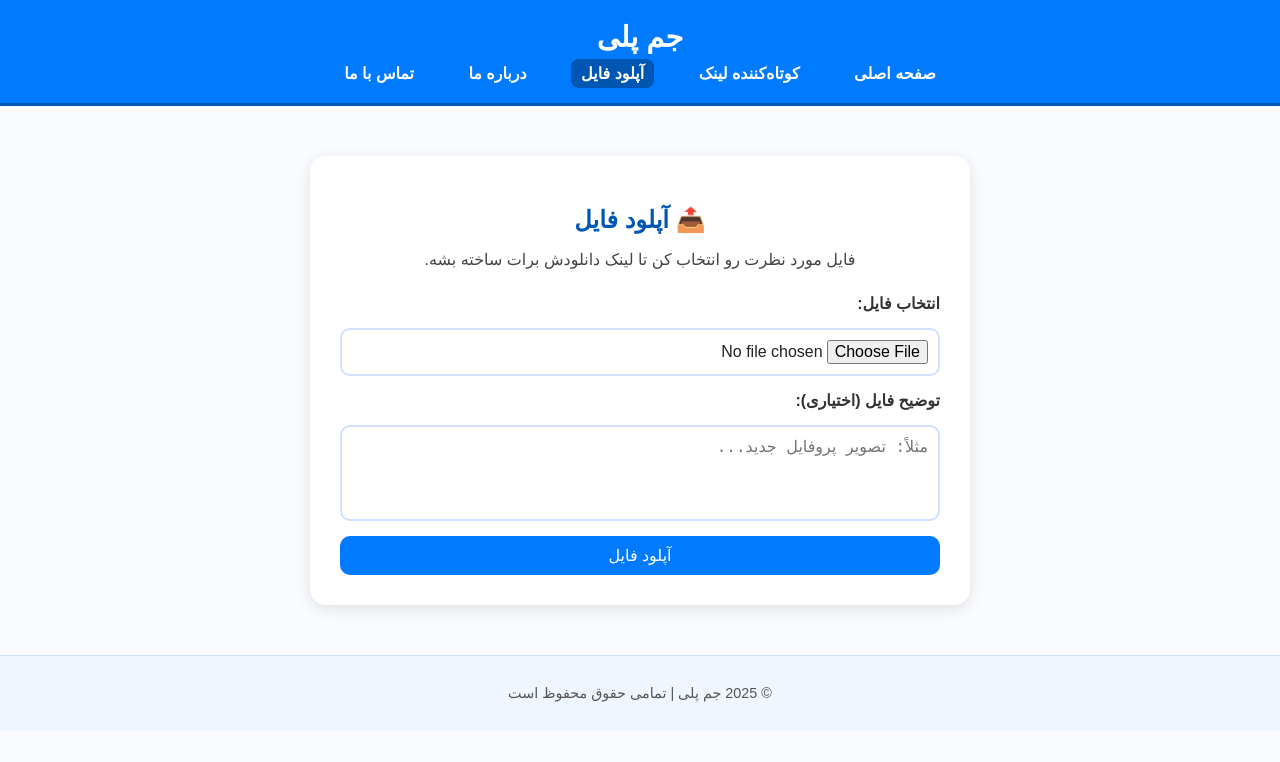
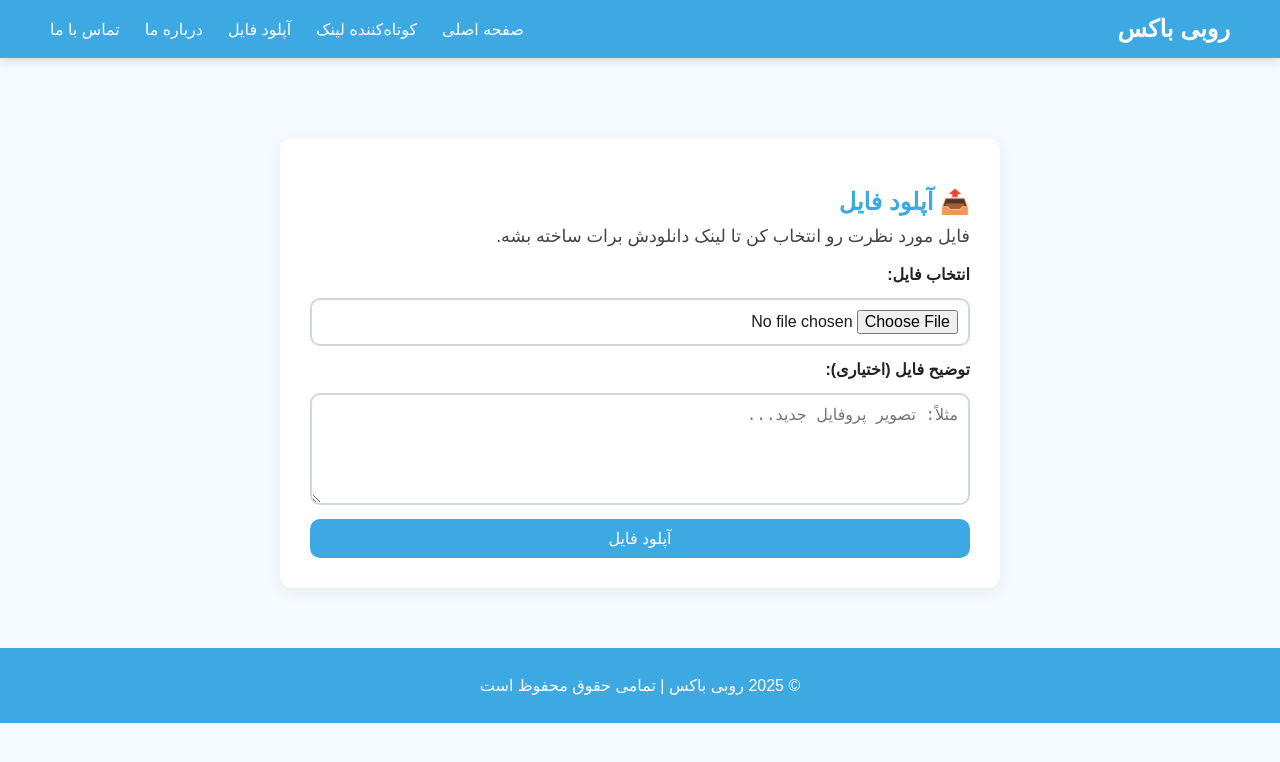
Before and after one commit to masihamini00/my-ShortLink, a plain HTML site: page ShortLink/pages/upload.html in a window 1280 px wide. Drawn offline with Linux system fonts and the light colour scheme.

Commit message:
Add files via upload

```diff
--- a/ShortLink/assets/css/main.css
+++ b/ShortLink/assets/css/main.css
@@ -1,10 +1,12 @@
 :root {
     --primary-color: #3ca9e2;
+    --on-primary: #ffffff;
     --secondary-color: #f4faff;
     --text-color: #222;
     --hover-color: #2f93c8;
 }
 
+/* پایه عمومی */
 body {
     margin: 0;
     font-family: "Vazir", sans-serif;
@@ -12,8 +14,10 @@ body {
     color: var(--text-color);
 }
 
-.navbar {
+/* هدر / منو */
+header.site-header {
     background-color: var(--primary-color);
+    color: var(--on-primary);
     display: flex;
     align-items: center;
     justify-content: space-between;
@@ -24,10 +28,10 @@ body {
 .logo {
     font-size: 1.5em;
     font-weight: bold;
-    color: white;
+    color: var(--on-primary);
 }
 
-.nav-links {
+.main-nav ul {
     list-style: none;
     display: flex;
     gap: 25px;
@@ -35,32 +39,41 @@ body {
     padding: 0;
 }
 
-.nav-links a {
-    color: white;
+.main-nav a {
+    color: var(--on-primary);
     text-decoration: none;
     font-weight: 500;
     transition: 0.3s;
 }
 
-.nav-links a:hover {
-    color: #fff;
+.main-nav a:hover {
     background-color: var(--hover-color);
     padding: 6px 12px;
     border-radius: 8px;
 }
 
-.content {
+/* بخش اصلی محتوا */
+main.main-content {
     text-align: center;
     margin-top: 80px;
 }
 
-.content h1 {
+main.main-content h1 {
     font-size: 2em;
     color: var(--primary-color);
 }
 
-.content p {
+main.main-content p {
     color: #444;
     margin-top: 10px;
     font-size: 1.1em;
 }
+
+/* فوتر */
+footer.site-footer {
+    background-color: var(--primary-color);
+    color: var(--on-primary);
+    text-align: center;
+    padding: 12px 0;
+    margin-top: 60px;
+}
--- a/ShortLink/assets/css/pages/upload.css
+++ b/ShortLink/assets/css/pages/upload.css
@@ -1,145 +1,117 @@
-/* ======== تنظیمات کلی ======== */
-body {
-    font-family: 'Vazir', sans-serif;
-    background-color: #f9fbff;
-    color: #222;
-    margin: 0;
-    padding: 0;
-    direction: rtl;
+/* ======== صفحه آپلود (وابسته به variables.css و main.css) ======== */
+
+/* پایه صفحه — فقط در صورت نیاز می‌ماند چون main.css پایه را تنظیم کرده */
+.main-content {
+    max-width: 720px;
+    margin: 80px auto 40px;
+    padding: 0 16px;
 }
 
-/* ======== هدر ======== */
-header {
-    background-color: #007bff;
-    color: white;
-    text-align: center;
-    padding: 20px 10px;
-    border-bottom: 3px solid #0056b3;
+/* کارت محتوا */
+.upload-section {
+    background-color: var(--color-surface, #ffffff);
+    padding: 30px;
+    border-radius: 12px;
+    box-shadow: 0 4px 15px rgba(0,0,0,0.06);
+    text-align: right;
 }
 
-header h1 {
-    margin: 0;
-    font-size: 1.8rem;
+/* عنوان و پاراگراف */
+.upload-section h2 {
+    color: var(--primary-color);
+    margin-bottom: 10px;
 }
 
-nav {
-    margin-top: 10px;
+.upload-section p {
+    color: var(--text-color);
+    margin-bottom: 18px;
 }
 
-nav a {
-    color: white;
-    text-decoration: none;
-    margin: 0 15px;
-    font-weight: bold;
-    padding: 6px 10px;
-    border-radius: 8px;
-    transition: background-color 0.3s ease;
+/* فرم آپلود */
+.upload-form {
+    display: flex;
+    flex-direction: column;
+    gap: 14px;
 }
 
-nav a:hover, nav a.active {
-    background-color: #0056b3;
+.upload-form label {
+    font-weight: 600;
+    color: var(--text-color);
 }
 
-/* ======== محتوای اصلی ======== */
-main {
-    max-width: 600px;
-    margin: 50px auto;
-    background-color: white;
-    padding: 30px;
-    border-radius: 16px;
-    box-shadow: 0 4px 15px rgba(0,0,0,0.1);
+.upload-form input[type="file"],
+.upload-form textarea {
+    padding: 10px;
+    border: 2px solid var(--color-border, #d0e2ff);
+    border-radius: 10px;
+    font-size: 1rem;
+    transition: 0.15s;
+    background-color: var(--color-surface);
+    color: var(--color-on-surface, #111);
+}
+
+.upload-form textarea {
+    resize: vertical;
+    min-height: 88px;
+}
+
+.upload-form input[type="file"]:focus,
+.upload-form textarea:focus {
+    outline: none;
+    border-color: var(--primary-color);
+    box-shadow: 0 0 6px rgba(60,169,226,0.18);
+}
+
+/* دکمه‌ها */
+.btn-primary,
+.upload-form button {
+    background-color: var(--primary-color);
+    color: var(--on-primary, #fff);
+    border: none;
+    border-radius: 10px;
+    padding: 10px 18px;
+    cursor: pointer;
+    font-size: 1rem;
+    transition: background-color 0.2s;
+}
+
+.btn-primary:hover,
+.upload-form button:hover {
+    background-color: var(--hover-color);
+}
+
+/* نتیجه آپلود (initially hidden) */
+.result-box {
+    margin-top: 20px;
+    padding: 16px;
+    border: 2px dashed rgba(60,169,226,0.35);
+    border-radius: 10px;
+    background-color: rgba(240,246,255,0.8);
+    display: none; /* نمایش توسط جاوااسکریپت پس از آپلود */
     text-align: center;
 }
 
-main h2 {
-    color: #0056b3;
-    margin-bottom: 10px;
-}
-
-main p {
-    color: #444;
-    margin-bottom: 25px;
-}
-
-/* ======== فرم آپلود ======== */
-.upload-form {
-    display: flex;
-    flex-direction: column;
-    gap: 15px;
-    text-align: right;
-}
-
-label {
-    font-weight: bold;
-    color: #333;
-}
-
-input[type="file"], textarea {
-    padding: 10px;
-    border: 2px solid #d0e2ff;
-    border-radius: 10px;
-    font-size: 1rem;
-    transition: 0.2s;
-}
-
-textarea {
-    resize: none;
-}
-
-input[type="file"]:focus, textarea:focus {
-    outline: none;
-    border-color: #007bff;
-    box-shadow: 0 0 5px #b3d1ff;
-}
-
-/* ======== دکمه ======== */
-button {
-    background-color: #007bff;
-    color: white;
-    border: none;
-    border-radius: 10px;
-    padding: 10px 20px;
-    cursor: pointer;
-    font-size: 1rem;
-    transition: 0.3s;
-}
-
-button:hover {
-    background-color: #0056b3;
-}
-
-/* ======== نمایش لینک آپلود ======== */
-.result-box {
-    margin-top: 25px;
-    padding: 20px;
-    border: 2px dashed #b3d1ff;
-    border-radius: 12px;
-    background-color: #f0f6ff;
-    display: none; /* فعلاً مخفی تا بعد از آپلود نمایش داده شود */
-}
-
 .result-box p {
-    color: #333;
-    margin-bottom: 10px;
-    font-weight: bold;
+    font-weight: 600;
+    margin-bottom: 8px;
+    color: var(--text-color);
 }
 
 .result-box input {
-    width: 80%;
-    margin-bottom: 10px;
+    width: 85%;
+    padding: 8px;
+    border-radius: 8px;
+    border: 1px solid var(--color-border, #d0e2ff);
+    margin-bottom: 8px;
     text-align: center;
-    padding: 10px;
-    border-radius: 10px;
-    border: 2px solid #d0e2ff;
 }
 
-/* ======== فوتر ======== */
-footer {
-    text-align: center;
-    background-color: #f0f6ff;
-    color: #555;
-    padding: 15px;
-    margin-top: 50px;
-    font-size: 0.9rem;
-    border-top: 1px solid #cfe3ff;
+/* واکنش‌گرایی */
+@media (max-width: 600px) {
+    .main-content {
+        margin: 100px 12px;
+    }
+    .upload-section {
+        padding: 18px;
+    }
 }
--- a/ShortLink/pages/upload.html
+++ b/ShortLink/pages/upload.html
@@ -1,46 +1,56 @@
 <!DOCTYPE html>
-<html lang="fa">
+<html lang="fa" dir="rtl">
 <head>
     <meta charset="UTF-8">
     <meta name="viewport" content="width=device-width, initial-scale=1.0">
-    <title>آپلود فایل | جم پلی</title>
+    <title>آپلود فایل | روبی باکس</title>
+
+    <!-- بارگذاری متغیرها و استایل سراسری (برای یکنواختی رنگ و هدر/فوتر) -->
+    <link rel="stylesheet" href="../assets/css/variables.css">
+    <link rel="stylesheet" href="../assets/css/main.css">
+    <!-- استایل مخصوص این صفحه -->
     <link rel="stylesheet" href="../assets/css/pages/upload.css">
 </head>
 <body>
-    <header>
-        <h1>جم پلی</h1>
-        <nav>
-            <a href="index.html">صفحه اصلی</a>
-            <a href="shorten.html">کوتاه‌کننده لینک</a>
-            <a href="upload.html" class="active">آپلود فایل</a>
-            <a href="about.html">درباره ما</a>
-            <a href="contact.html">تماس با ما</a>
+
+    <header class="site-header">
+        <div class="logo">روبی باکس</div>
+        <nav class="main-nav" aria-label="منوی اصلی">
+            <ul>
+                <li><a href="../index.html">صفحه اصلی</a></li>
+                <li><a href="shorten.html">کوتاه‌کننده لینک</a></li>
+                <li><a href="upload.html" class="active">آپلود فایل</a></li>
+                <li><a href="about.html">درباره ما</a></li>
+                <li><a href="contact.html">تماس با ما</a></li>
+            </ul>
         </nav>
     </header>
 
-    <main>
-        <h2>📤 آپلود فایل</h2>
+    <main class="main-content">
+        <section class="upload-section" aria-labelledby="upload-title">
+            <h2 id="upload-title">📤 آپلود فایل</h2>
             <p>فایل مورد نظرت رو انتخاب کن تا لینک دانلودش برات ساخته بشه.</p>
 
-        <form class="upload-form" enctype="multipart/form-data">
+            <form class="upload-form" enctype="multipart/form-data" action="#" method="post">
                 <label for="fileInput">انتخاب فایل:</label>
                 <input type="file" id="fileInput" name="fileInput" required>
 
                 <label for="desc">توضیح فایل (اختیاری):</label>
                 <textarea id="desc" name="desc" placeholder="مثلاً: تصویر پروفایل جدید..." rows="4"></textarea>
 
-            <button type="submit">آپلود فایل</button>
+                <button type="submit" class="btn-primary">آپلود فایل</button>
             </form>
 
-        <div class="result-box">
+            <aside class="result-box" aria-live="polite" style="display:none;">
                 <p>🔗 لینک فایل آپلودشده:</p>
                 <input type="text" readonly value="https://jemplay.ir/dl/abc123">
-            <button>کپی لینک</button>
-        </div>
+                <button class="btn-primary" onclick="/* copy logic */">کپی لینک</button>
+            </aside>
+        </section>
     </main>
 
-    <footer>
-        <p>© 2025 جم پلی | تمامی حقوق محفوظ است</p>
+    <footer class="site-footer">
+        <p>© 2025 روبی باکس | تمامی حقوق محفوظ است</p>
     </footer>
 </body>
 </html>
```
Also changed, not shown: ShortLink/index.html (+11 -7 lines). Lines whose indentation alone changed are shown as unchanged.
